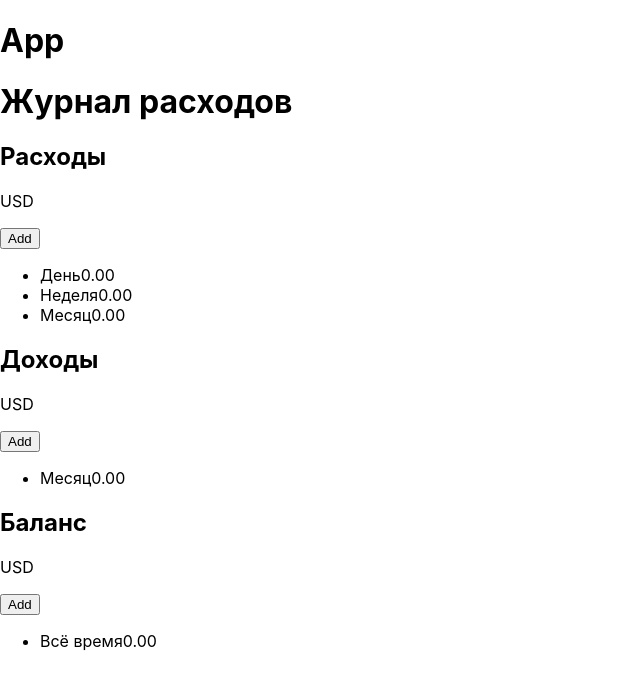
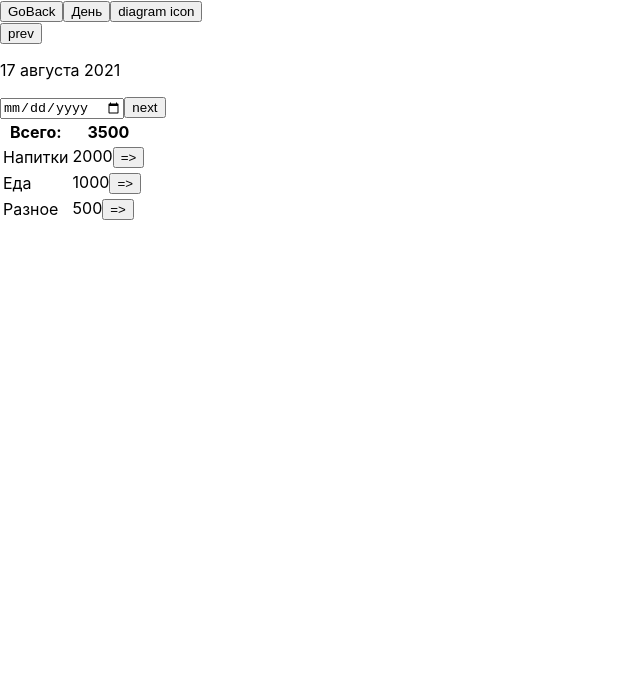
Before and after one commit to z9877969/bc9.wallet, a React (Create React App) app: page / in a window 1280 px wide. Shown: the top 690 px of the page, without its empty margins (0-640 px from the left). Built offline with nearby package versions, Linux system fonts and the light colour scheme.

Commit message:
adds page_components, share_components without styles

```diff
--- /dev/null
+++ b/src/assets/categoryList.json
@@ -0,0 +1,26 @@
+{
+  "costsCategoryList": [
+    {
+      "title": "Еда",
+      "name": "food"
+    },
+    {
+      "title": "Напитки",
+      "name": "drinks"
+    },
+    {
+      "title": "Разное",
+      "name": "other"
+    }
+  ],
+  "incomesCategoryList": [
+    {
+      "title": "Зарплата",
+      "name": "salary"
+    },
+    {
+      "title": "Премия",
+      "name": "bonus"
+    }
+  ]
+}
--- a/src/assets/mainInfo.json
+++ b/src/assets/mainInfo.json
@@ -2,7 +2,7 @@
   "costsMainInfo": [
     {
       "sum": "0.00",
-      " ": "day",
+      "name": "day",
       "title": "День"
     },
     {
--- a/src/components/App/App.jsx
+++ b/src/components/App/App.jsx
@@ -1,10 +1,15 @@
 import MainPage from "../MainPage/MainPage";
+import TransactionPage from "../TransactionPage/TransactionPage";
+import CategoryListPage from "../CategoryListPage/CategoryListPage";
+import TransactionsHistoryPage from "../TransactionsHistoryPage/TransactionsHistoryPage";
 
 const App = () => {
   return (
     <>
-      <h1>App</h1>
-      <MainPage />
+      {/* <MainPage /> */}
+      {/* <TransactionPage /> */}
+      {/* <CategoryListPage /> */}
+      <TransactionsHistoryPage />
     </>
   );
 };
--- /dev/null
+++ b/src/components/CategoryListPage/CategoryListPage.jsx
@@ -0,0 +1,26 @@
+import GoBackHeader from "../_share/GoBackHeader/GoBackHeader";
+import Section from "../_share/Section/Section";
+import {
+  costsCategoryList,
+  incomesCategoryList,
+} from "../../assets/categoryList.json";
+
+const CategoryListPage = () => {
+  return (
+    <Section>
+      <GoBackHeader title={"Расходы"} />
+      <ul>
+        {costsCategoryList.map((el) => (
+          <li key={el.name}>
+            <span>{el.title}</span>
+            <button name={el.name} type="button">
+              ...
+            </button>
+          </li>
+        ))}
+      </ul>
+    </Section>
+  );
+};
+
+export default CategoryListPage;
--- /dev/null
+++ b/src/components/TransactionForm/TransactionForm.jsx
@@ -0,0 +1,20 @@
+import LabelInput from "../_share/LabelInput/LabelInput";
+const TransactionForm = () => {
+  return (
+    <form style={{ display: "flex", flexDirection: "column" }}>
+      <LabelInput value="" title="День" type="date" name="date" />
+      <LabelInput value="" title="Время" type="time" name="time" />
+      <LabelInput value="Еда" title="Категория" type="button" name="category" />
+      <LabelInput
+        value=""
+        title="Сумма"
+        name="sum"
+        placeholder="Введите сумму"
+      />
+      <LabelInput value="USD" title="Валюта" type="button" name="currency" />
+      <LabelInput value="" name="comment" placeholder="Комментарий..." />
+    </form>
+  );
+};
+
+export default TransactionForm;
--- /dev/null
+++ b/src/components/TransactionPage/TransactionPage.jsx
@@ -0,0 +1,13 @@
+import GoBackHeader from "../_share/GoBackHeader/GoBackHeader";
+import TransactionForm from "../TransactionForm/TransactionForm";
+
+const TransactionPage = () => {
+  return (
+    <>
+      <GoBackHeader title={"Расходы"} />
+      <TransactionForm />
+    </>
+  );
+};
+
+export default TransactionPage;
--- /dev/null
+++ b/src/components/TransactionsHistoryPage/TransactionsHistoryPage.jsx
@@ -0,0 +1,59 @@
+import GoBackHeader from "../_share/GoBackHeader/GoBackHeader";
+import LabelInput from "../_share/LabelInput/LabelInput";
+import Section from "../_share/Section/Section";
+
+const dataCatList = [
+  {
+    name: "drinks",
+    title: "Напитки",
+    sum: "2000",
+  },
+  {
+    name: "food",
+    title: "Еда",
+    sum: "1000",
+  },
+  {
+    name: "other",
+    title: "Разное",
+    sum: "500",
+  },
+];
+
+const TransactionsHistoryPage = () => {
+  const allSum = dataCatList.reduce((acc, { sum }) => acc + Number(sum), 0);
+  return (
+    <Section>
+      <GoBackHeader>
+        <LabelInput type="button" name="selectPeriod" value={"День"} />
+        <button type="button">diagram icon</button>
+      </GoBackHeader>
+      <button type="button">prev</button>
+      <LabelInput type="date" title="17 августа 2021" />
+      <button type="button">next</button>
+      <table>
+        <thead>
+          <tr>
+            <th>Всего:</th>
+            <th>{allSum}</th>
+          </tr>
+        </thead>
+        <tbody>
+          {dataCatList.map(({ name, title, sum }) => (
+            <tr key={name}>
+              <td>{title}</td>
+              <td>
+                <span>{sum}</span>
+                <button name={name} type="button">
+                  {"=>"}
+                </button>
+              </td>
+            </tr>
+          ))}
+        </tbody>
+      </table>
+    </Section>
+  );
+};
+
+export default TransactionsHistoryPage;
--- /dev/null
+++ b/src/components/_share/GoBackHeader/GoBackHeader.jsx
@@ -0,0 +1,10 @@
+const GoBackHeader = ({ title, children }) => {
+  return (
+    <header>
+      <button type="button">GoBack</button>
+      {!children ? <h1>{title}</h1> : children}
+    </header>
+  );
+};
+
+export default GoBackHeader;
--- /dev/null
+++ b/src/components/_share/LabelInput/LabelInput.jsx
@@ -0,0 +1,10 @@
+const LabelInput = ({ title, type = "text", name, value, placeholder }) => {
+  return (
+    <label>
+      {title && <p>{title}</p>}
+      <input type={type} name={name} placeholder={placeholder} value={value} />
+    </label>
+  );
+};
+
+export default LabelInput;
--- /dev/null
+++ b/src/components/_share/Section/Section.jsx
@@ -0,0 +1,12 @@
+const Section = ({ title, children }) => {
+  return (
+    <section>
+      <div>
+        {title && <h2>{title}</h2>}
+        {children}
+      </div>
+    </section>
+  );
+};
+
+export default Section;
```
